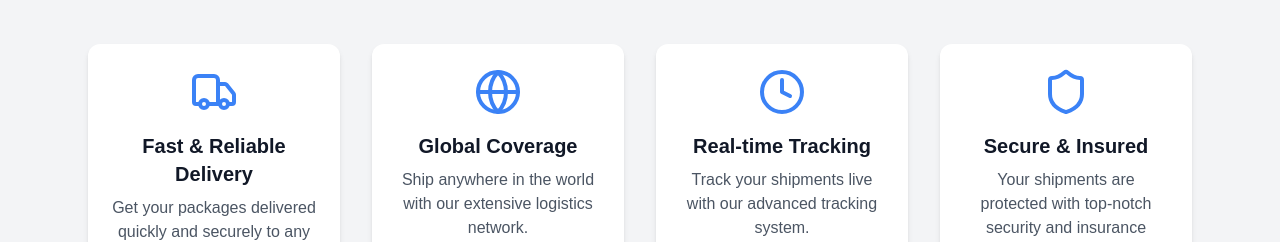
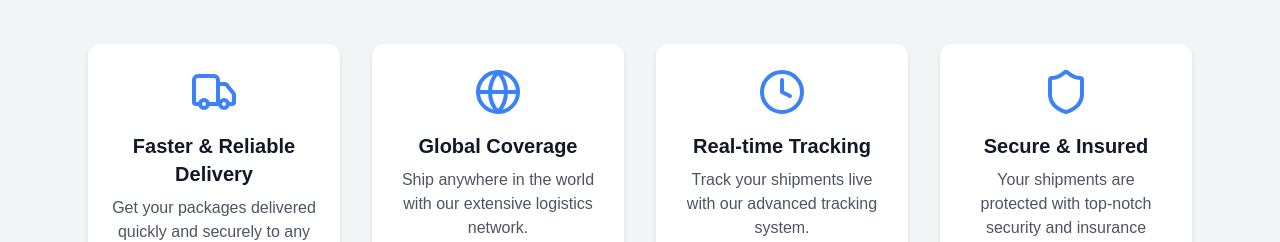
Before and after one commit to ZYNEXES/zynexfront, a Next.js app: page / in a window 1280 px wide. Shown: the part 1020-1262 px from the top of the page. Built offline with nearby package versions, Linux system fonts and the light colour scheme.

Commit message:
Update features.tsx

```diff
--- a/src/components/features.tsx
+++ b/src/components/features.tsx
@@ -3,7 +3,7 @@ import { Truck, Globe, Clock, Shield } from "lucide-react";
 const features = [
   {
     icon: Truck,
-    title: "Fast & Reliable Delivery",
+    title: "Faster & Reliable Delivery",
     description: "Get your packages delivered quickly and securely to any destination."
   },
   {
```
